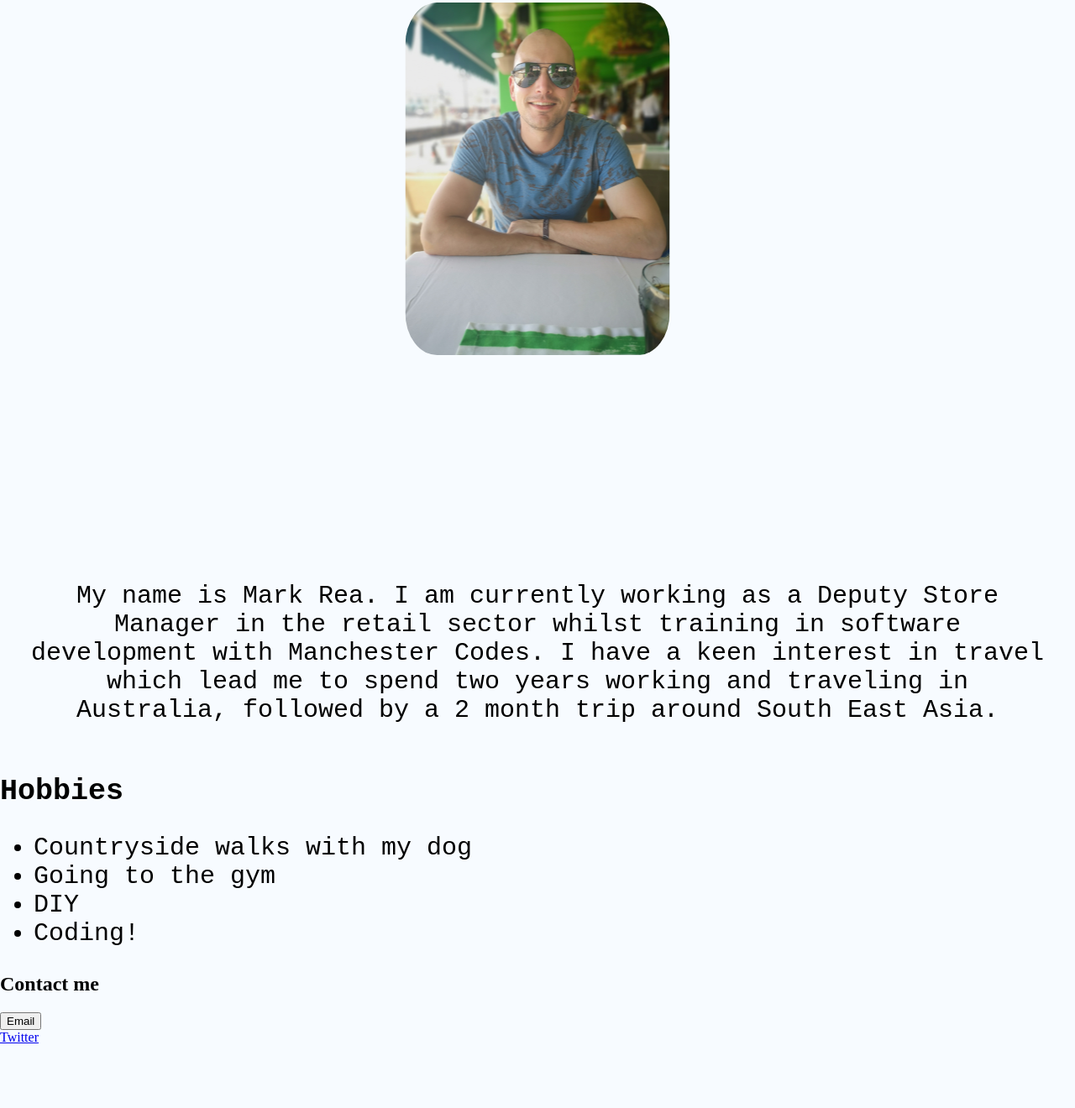
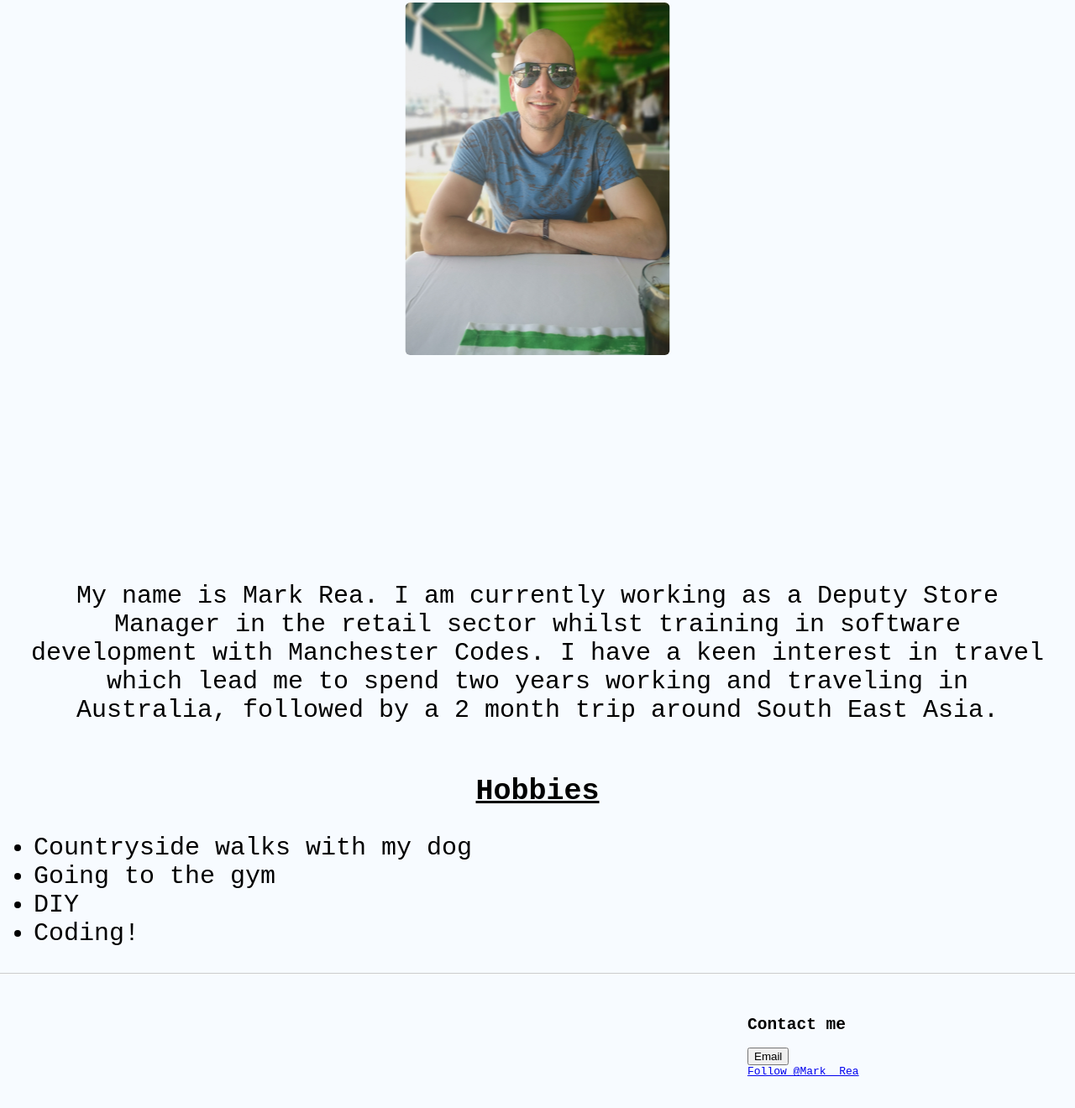
Before and after one commit to markrea/my-portfolio, a plain HTML site: page index.html in a window 1280 px wide. Shown: the part 288-1608 px from the top of the page at 84% size. Drawn offline with Linux system fonts and the light colour scheme.

Commit message:
cleaned up CSS a little

```diff
--- a/index.html
+++ b/index.html
@@ -11,26 +11,28 @@
 <h1>About Me</h1>
 </header>
 <body>
-    <div id="mark_image"><img src="image_of_MarkRea.jpg" alt="A photo of Mark Rea" class= "center">
-</div>
+<img id="mark_image" src="image_of_MarkRea.jpg" alt="A photo of Mark Rea" class= "center">
 <div >
     <p id="bio">My name is Mark Rea. I am currently working as a Deputy Store Manager in the retail sector whilst training in software development with Manchester Codes.
     I have a keen interest in travel which lead me to spend two years working and traveling in Australia, followed by a 2 month trip around South East Asia. </p>
 </div>
 <div>
    <h2 class="hobbies">Hobbies </h2>
-    <ul>
+    <ul class="center">
         <li>Countryside walks with my dog</li>
         <li>Going to the gym</li>
         <li>DIY</li>
         <li>Coding!</li>
     </ul>
 </div>
+<hr/>
+<div class="contacts">
 <h2>Contact me</h2>
-<form method="post" action="mailto:markrea366@gmail.com" >
+<form class= "contact" method="post" action="mailto:markrea366@gmail.com" >
     <input type="submit" value="Email" />
     </form>
-    <a href="https://twitter.com/Mark__Rea">Twitter</a>
+    <a href="https://twitter.com/Mark__Rea?ref_src=twsrc%5Etfw" class="twitter-follow-button" data-show-count="false">Follow @Mark__Rea</a><script async src="https://platform.twitter.com/widgets.js" charset="utf-8"></script>
+</div>
 </body>
 <br>
 <br>
--- a/style.css
+++ b/style.css
@@ -10,9 +10,10 @@ h1 {
 body {
     background-color:#F7FBFF;
     margin:0;
+    font-family: monospace;
 }
-img {
-    border-radius:12%;
+#mark_image {
+    border-radius:12px;
     transform: scale(0.5);
     ;
 }
@@ -23,15 +24,30 @@ img {
 }
 #bio {
     font-size: 30px;
-    font-family: monospace;
     text-align: center;
     padding: 30px;
 }
 ul {
     font-size: 30px;
-    font-family: monospace;
+    align: center;
 }
 .hobbies {
     font-size: 35px;
-    font-family: monospace;
+    text-decoration: underline;
+    text-align: center;
+
 }
+.contacts {
+    float: right;
+    width: 350px;
+    height: 100px;
+    padding: 20px 40px 20px 40px;
+}
+hr {
+    display: block;
+    height: 1px;
+    border: 0;
+    border-top: 1px solid #ccc;
+    margin: 1em 0;
+    padding: 0;
+}
```
